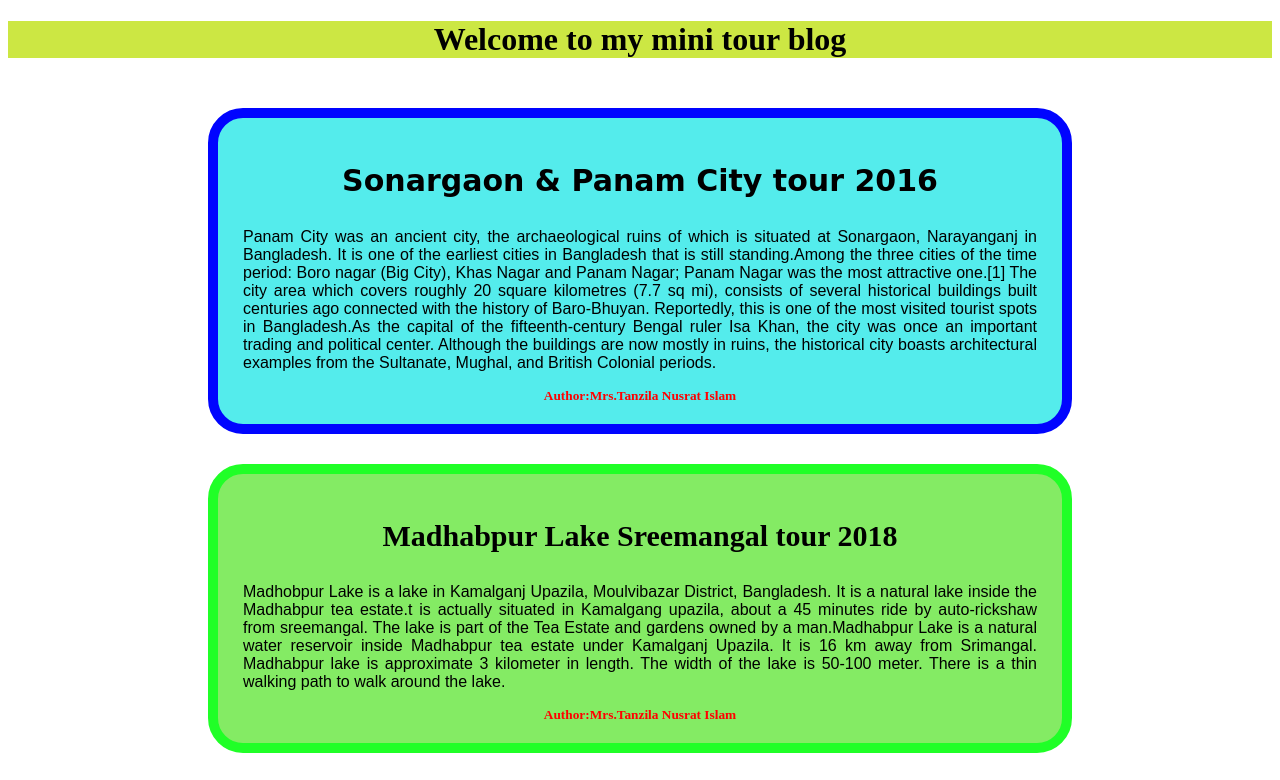
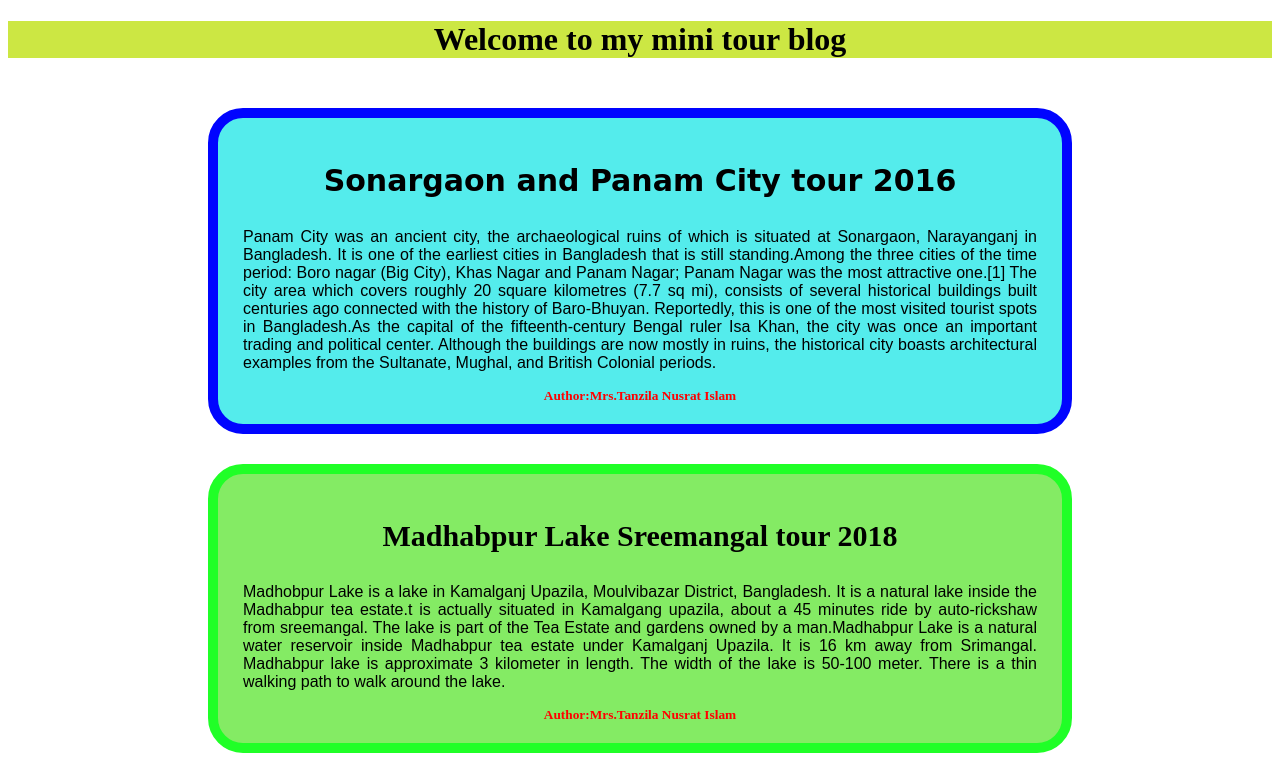
Before and after one commit to nusrat-jahan7/tour-blog, a plain HTML site: page index.html in a window 1280 px wide. Shown: the top 780 px of the page. Drawn offline with Linux system fonts and the light colour scheme; a web font is replaced by a local one.

Commit message:
and added

```diff
--- a/index.html
+++ b/index.html
@@ -92,7 +92,7 @@
 <body>
     <h1>Welcome to my mini tour blog</h1>
     <div class="panam">
-        <h3>Sonargaon & Panam City tour 2016</h3>
+        <h3>Sonargaon and Panam City tour 2016</h3>
         <p>Panam City was an ancient city, the archaeological ruins of which is situated at Sonargaon, Narayanganj in Bangladesh. It is one of the earliest cities in Bangladesh that is still standing.Among the three cities of the time period: Boro nagar (Big City), Khas Nagar and Panam Nagar; Panam Nagar was the most attractive one.[1] The city area which covers roughly 20 square kilometres (7.7 sq mi), consists of several historical buildings built centuries ago connected with the history of Baro-Bhuyan. Reportedly, this is one of the most visited tourist spots in Bangladesh.As the capital of the fifteenth-century Bengal ruler Isa Khan, the city was once an important trading and political center. Although the buildings are now mostly in ruins, the historical city boasts architectural examples from the Sultanate, Mughal, and British Colonial periods.</p>
         <small>Author:Mrs.Tanzila Nusrat Islam </small>
 
```
